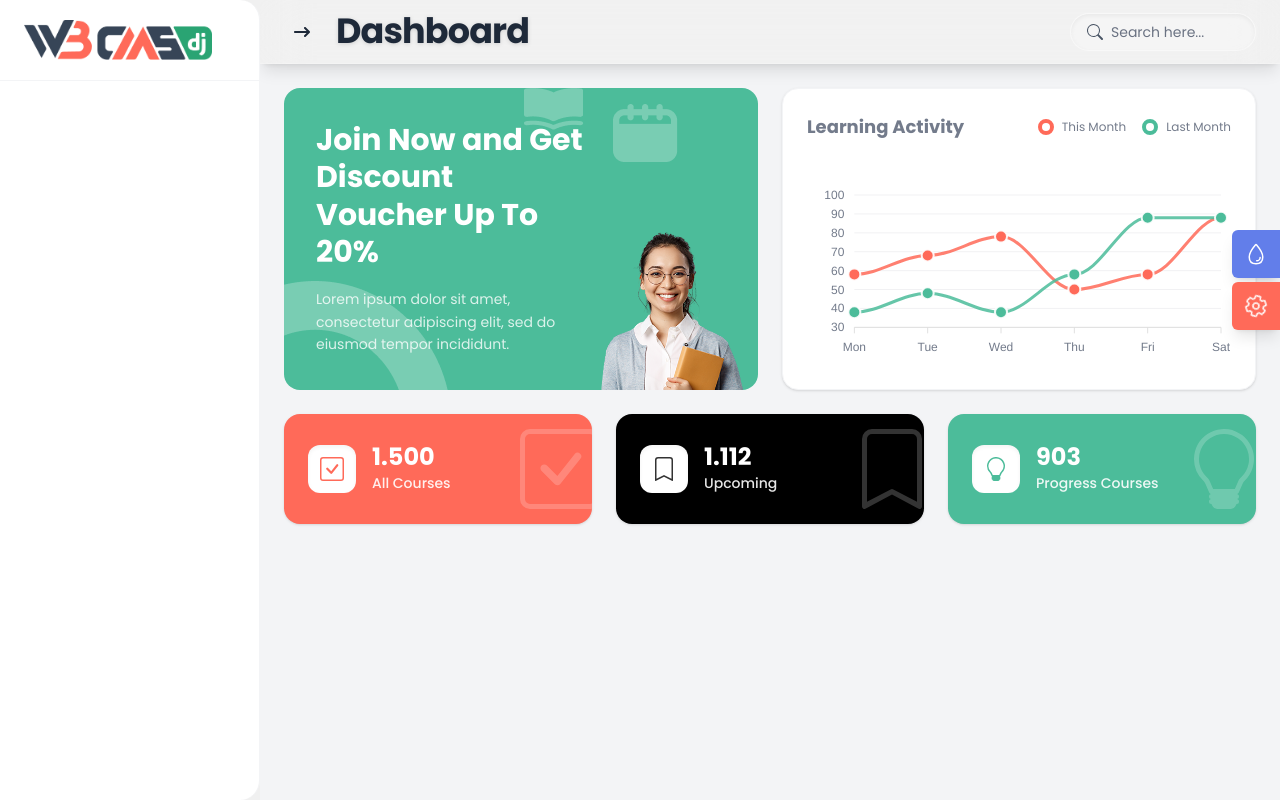
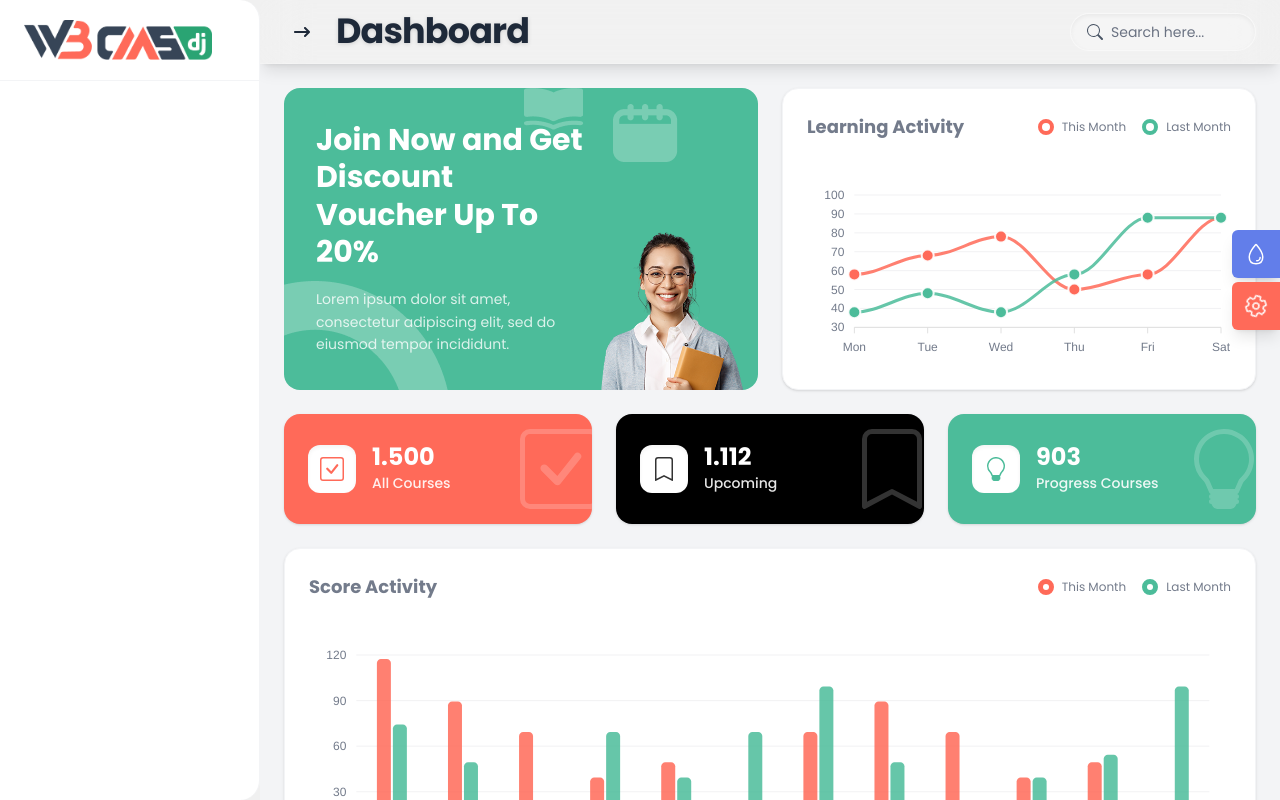
Before and after one commit to Samman-Qaiser/CMS-, a React (Vite) app: page / in a window 1280 px wide. Both pictures are taken after typing "name@example.com", "Sample123" into the empty fields and a click on the button "Sign Me In". Built offline with nearby package versions, Linux system fonts and the light colour scheme.

Commit message:
score activity

```diff
--- /dev/null
+++ b/src/components/mainscreen/ScoreActivity.jsx
@@ -0,0 +1,162 @@
+import { useState } from "react";
+import Chart from "react-apexcharts";
+import { motion } from "framer-motion";
+
+const ScoreActivity = () => {
+  // visibility state for bar groups
+  const [activeSeries, setActiveSeries] = useState({
+    thisMonth: true,
+    lastMonth: true,
+  });
+
+  const chartOptions = {
+    chart: {
+      type: "bar",
+      toolbar: { show: false },
+      zoom: { enabled: false },
+    },
+    colors: ["var(--primary)", "var(--secondary)"],
+    plotOptions: {
+      bar: {
+        horizontal: false,
+        columnWidth: "45%",
+        borderRadius: 4,
+      },
+    },
+    dataLabels: { enabled: false },
+    stroke: { show: true, width: 2, colors: ["transparent"] },
+    grid: { borderColor: "rgba(115, 123, 139, 0.1)" },
+    xaxis: {
+      categories: [
+        "Jan",
+        "Feb",
+        "Mar",
+        "Apr",
+        "May",
+        "Jun",
+        "Jul",
+        "Aug",
+        "Sep",
+        "Oct",
+        "Nov",
+        "Dec",
+      ],
+      labels: { style: { colors: "var(--content-text)", fontSize: "12px" } },
+      axisBorder: { show: false },
+    },
+    yaxis: {
+      min: 0,
+      max: 120,
+      tickAmount: 4,
+      labels: { style: { colors: "var(--content-text)", fontSize: "12px" } },
+    },
+    legend: { show: false },
+    tooltip: { x: { show: false } },
+  };
+
+  const rawData = [
+    {
+      id: "thisMonth",
+      name: "This Month",
+      data: [118, 90, 70, 40, 50, 18, 70, 90, 70, 40, 50, 18],
+    },
+    {
+      id: "lastMonth",
+      name: "Last Month",
+      data: [75, 50, 18, 70, 40, 70, 100, 50, 18, 40, 55, 100],
+    },
+  ];
+
+  const chartSeries = rawData.map((s) => ({
+    name: s.name,
+    data: activeSeries[s.id] ? s.data : Array(12).fill(0),
+  }));
+
+  const toggleSeries = (id) => {
+    setActiveSeries((prev) => ({ ...prev, [id]: !prev[id] }));
+  };
+
+  return (
+    <motion.div
+      initial={{ opacity: 0, y: 30 }}
+      animate={{ opacity: 1, y: 0 }}
+      transition={{ duration: 0.5, ease: "easeOut" }}
+      className="bg-white dark:bg-[#292d4a] rounded-2xl p-6 shadow-sm border border-gray-100 dark:border-gray-700 h-full"
+    >
+      <div className="flex items-center justify-between mb-6">
+        <h3
+          className="text-lg font-bold"
+          style={{ color: "var(--content-text)" }}
+        >
+          Score Activity
+        </h3>
+
+        {/* Custom Legend Toggles */}
+        <div className="flex gap-4">
+          {/* This Month Toggle */}
+          <div
+            className="flex items-center gap-2 cursor-pointer select-none"
+            onClick={() => toggleSeries("thisMonth")}
+          >
+            <div
+              className="w-4 h-4 rounded-full border-2 flex items-center justify-center transition-all duration-200"
+              style={{
+                borderColor: "var(--primary)",
+                backgroundColor: activeSeries.thisMonth
+                  ? "var(--primary)"
+                  : "transparent",
+              }}
+            >
+              {activeSeries.thisMonth && (
+                <div className="w-1.5 h-1.5 bg-white rounded-full" />
+              )}
+            </div>
+            <span
+              className={`text-xs transition-opacity ${activeSeries.thisMonth ? "opacity-100" : "opacity-50"}`}
+              style={{ color: "var(--content-text)" }}
+            >
+              This Month
+            </span>
+          </div>
+
+          {/* Last Month Toggle */}
+          <div
+            className="flex items-center gap-2 cursor-pointer select-none"
+            onClick={() => toggleSeries("lastMonth")}
+          >
+            <div
+              className="w-4 h-4 rounded-full border-2 flex items-center justify-center transition-all duration-200"
+              style={{
+                borderColor: "var(--secondary)",
+                backgroundColor: activeSeries.lastMonth
+                  ? "var(--secondary)"
+                  : "transparent",
+              }}
+            >
+              {activeSeries.lastMonth && (
+                <div className="w-1.5 h-1.5 bg-white rounded-full" />
+              )}
+            </div>
+            <span
+              className={`text-xs transition-opacity ${activeSeries.lastMonth ? "opacity-100" : "opacity-50"}`}
+              style={{ color: "var(--content-text)" }}
+            >
+              Last Month
+            </span>
+          </div>
+        </div>
+      </div>
+
+      <div className="h-[250px]">
+        <Chart
+          options={chartOptions}
+          series={chartSeries}
+          type="bar"
+          height="100%"
+        />
+      </div>
+    </motion.div>
+  );
+};
+
+export default ScoreActivity;
--- a/src/features/Dashboard/Pages/MainScreen.jsx
+++ b/src/features/Dashboard/Pages/MainScreen.jsx
@@ -2,6 +2,7 @@ import { BsBookmark, BsCheckSquare, BsLightbulb } from "react-icons/bs";
 import LearningActivity from "../../../components/mainscreen/LearningActivity";
 import StatCard from "../../../components/mainscreen/StatCard";
 import VoucherCard from "../../../components/mainscreen/VoucherCard";
+import ScoreActivity from "../../../components/mainscreen/ScoreActivity";
 
 const statData = [
   {
@@ -46,13 +47,15 @@ const MainScreen = () => {
           />
         ))}
       </div>
-      <div className="row3"></div>
+      <div className="grid grid-cols-1  mb-6">
+        <ScoreActivity />
+      </div>
       <div className="row4">
         <div className="col1"></div>
         <div className="col2"></div>
       </div>
     </div>
   );
-}
+};
 
-export default MainScreen
+export default MainScreen;
```
